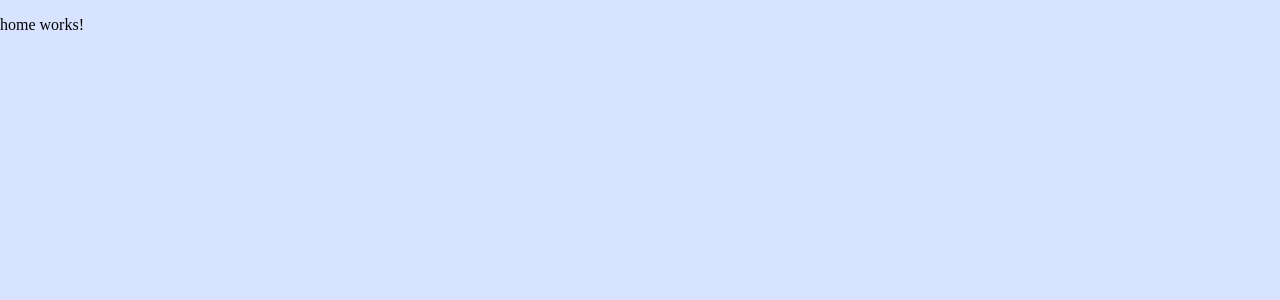
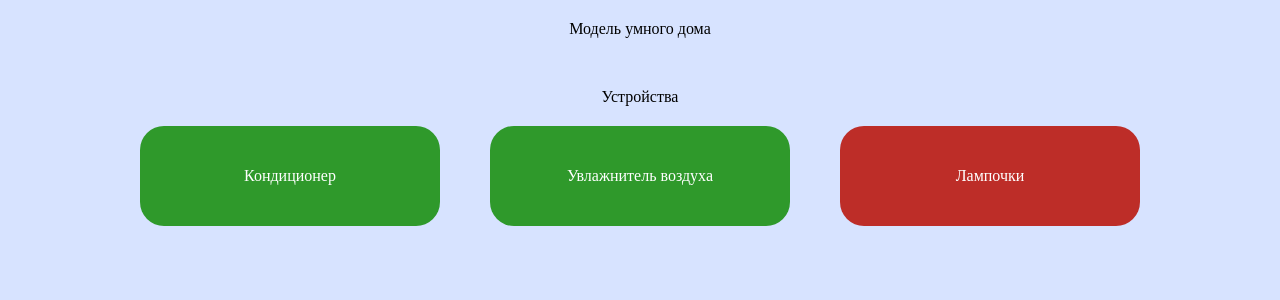
Before and after one commit to AxilTH/smart-home, an Angular app: page / in a window 1280 px wide. Shown: the top 300 px of the page. Built offline with nearby package versions, Linux system fonts and the light colour scheme.

Commit message:
подключил компоненты на главную страницу

```diff
--- a/src/app/home/home.component.html
+++ b/src/app/home/home.component.html
@@ -1 +1,17 @@
-<p>home works!</p>
+<div class="home-page">
+  <p class="home-page__title title-bold-h1">Модель умного дома</p>
+  <div class="home-page__devices">
+    <p class="home-page__devices-title title-bold-h2">Устройства</p>
+    <ul class="home-page__devices-list title-bold-h5">
+      <li class="devices-list__item">
+        <app-conditioner [controllerState]="controller"></app-conditioner>
+      </li>
+      <li class="devices-list__item">
+        <app-humidifier [controllerState]="controller"></app-humidifier>
+      </li>
+      <li class="devices-list__item">
+        <app-bulbs [controllerState]="controller"></app-bulbs>
+      </li>
+    </ul>
+  </div>
+</div>
--- a/src/app/home/home.component.scss
+++ b/src/app/home/home.component.scss
@@ -0,0 +1,30 @@
+*, *::before, *::after {
+  box-sizing: border-box;
+  margin: 0;
+  padding: 0;
+  list-style: none;
+}
+
+.home-page {
+  display: flex;
+  flex-direction: column;
+  align-items: center;
+  padding: 20px;
+  gap: 50px;
+
+  &__devices {
+    &-title {
+      display: flex;
+      justify-content: center;
+      align-items: center;
+    }
+
+    &-list {
+      display: flex;
+      justify-content: center;
+      align-items: center;
+      gap: 50px;
+      padding-top: 20px;
+    }
+  }
+}
--- a/src/app/home/home.component.ts
+++ b/src/app/home/home.component.ts
@@ -1,12 +1,30 @@
-import { Component } from '@angular/core';
+import { Component, ViewEncapsulation } from '@angular/core';
+import { ConditionerComponent } from '../components/conditioner/conditioner.component';
+import { HumidifierComponent } from '../components/humidifier/humidifier.component';
+import { BulbsComponent } from '../components/bulbs/bulbs.component';
+
+type state = {
+  isElectricityEnable: boolean;
+  isWindowOpen: boolean;
+  thermometerIndicate: number;
+  hygrometerIndicate: number;
+  dateNow: Date;
+};
 
 @Component({
   selector: 'app-home',
   standalone: true,
-  imports: [],
+  imports: [ConditionerComponent, HumidifierComponent, BulbsComponent],
   templateUrl: './home.component.html',
-  styleUrl: './home.component.scss'
+  styleUrl: './home.component.scss',
+  encapsulation: ViewEncapsulation.Emulated,
 })
 export class HomeComponent {
-
+  controller: state = {
+    isElectricityEnable: true,
+    isWindowOpen: false,
+    thermometerIndicate: 30,
+    hygrometerIndicate: 45,
+    dateNow: new Date(),
+  };
 }
```
